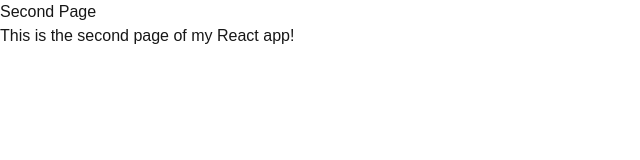
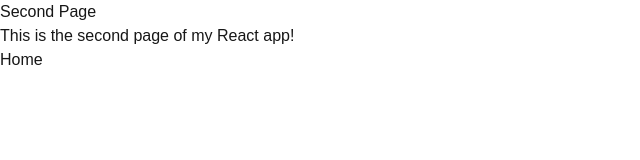
Before and after one commit to Jessie-Tang-Iu/cprg306-assignments, a Next.js app: page /week-2 in a window 1280 px wide. Shown: the top 160 px of the page, without its empty margins (0-640 px from the left). Built offline with nearby package versions, Linux system fonts and the light colour scheme.

Commit message:
Update page.js
Get back to Home page

```diff
--- a/app/week-2/page.js
+++ b/app/week-2/page.js
@@ -1,3 +1,4 @@
+import Link from "next/link";
 
 
 export default function WeekTwo() {
@@ -5,6 +6,8 @@ export default function WeekTwo() {
         <main>
             <h1>Second Page</h1>
             <p>This is the second page of my React app!</p>
+
+            <Link href="/">Home</Link>
         </main>
     );
 }
```
